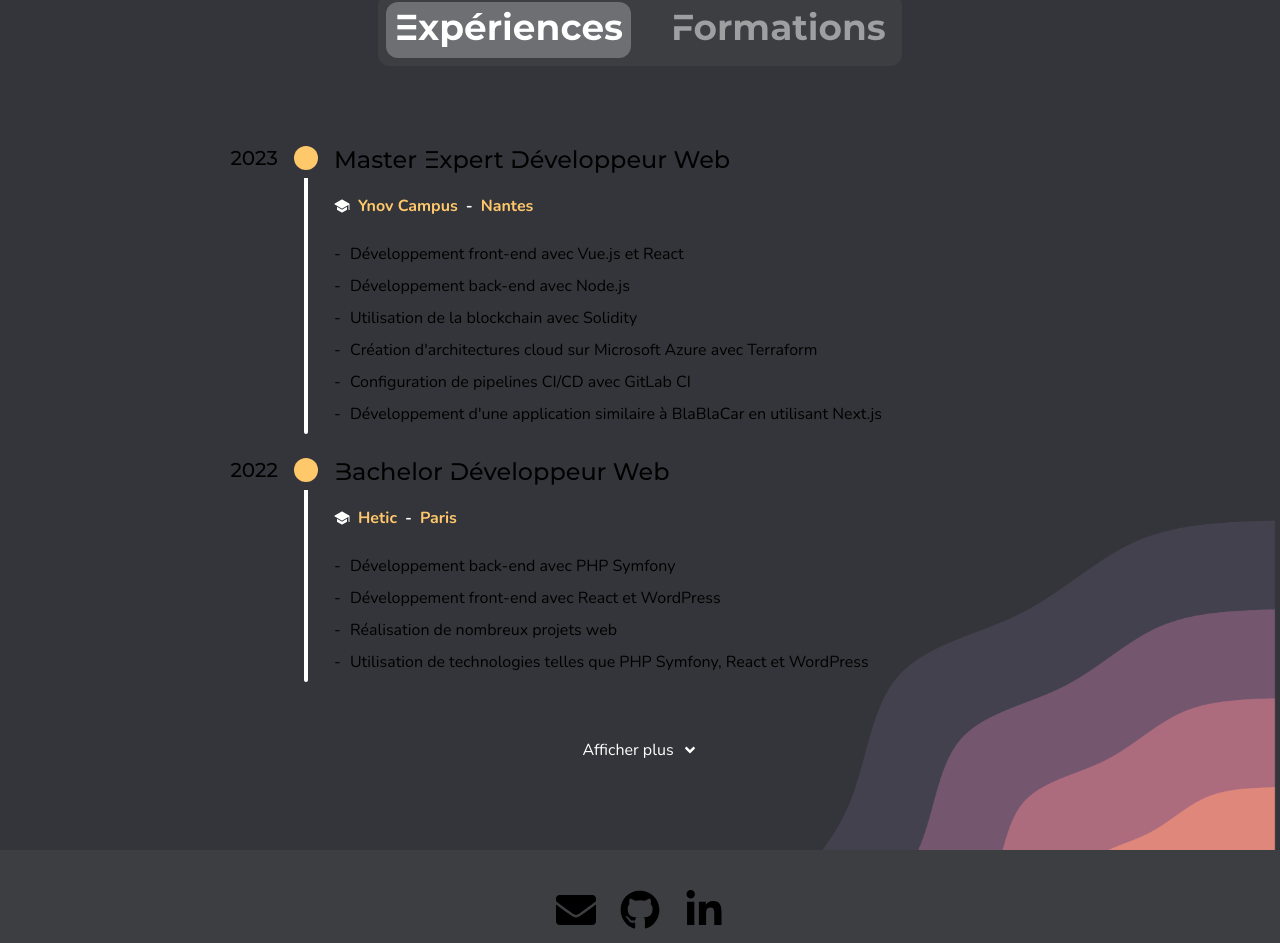
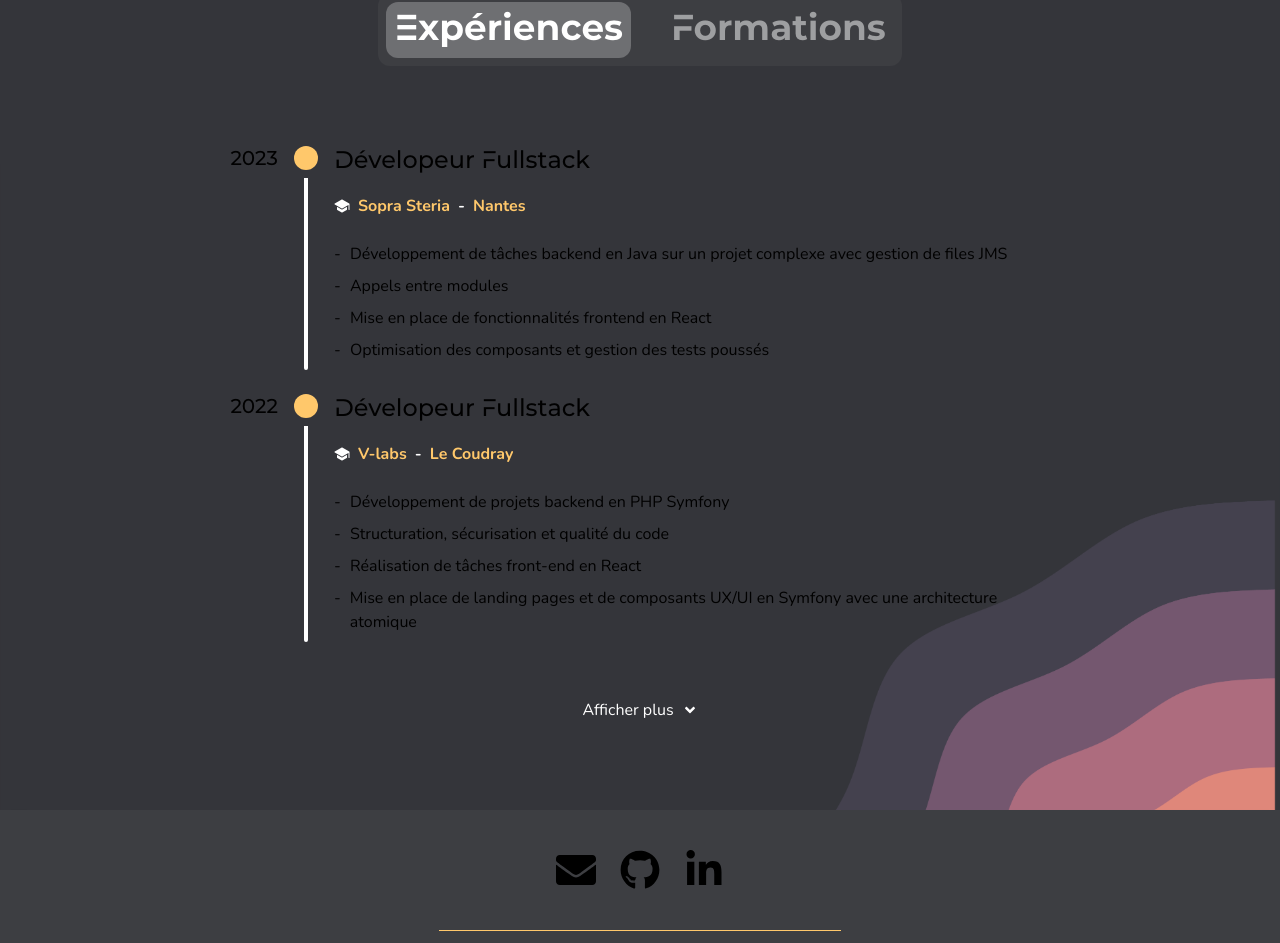
Before and after one commit to IPtitLu/portfolio-2023, a Next.js app in the folder application/: page / in a window 1280 px wide. Shown: the part 1266-2209 px from the top of the page. Built offline with nearby package versions, Linux system fonts and the light colour scheme.

Commit message:
set expériences content

```diff
--- a/application/app/page.tsx
+++ b/application/app/page.tsx
@@ -42,6 +42,7 @@ export default function Home() {
   };
 
   const visibleItems = showAll ? dataExperiences : dataExperiences.slice(0, 2);
+  const visibleItems2 = showAll ? dataStudies : dataStudies.slice(0, 2);
 
   useEffect(() => {
     if (sectionAboutInView && !sectionAboutLoaded) {
@@ -230,7 +231,7 @@ export default function Home() {
               </div>
               <div className={activeSection === 1 ? ' hidden' : 'w-full flex justify-center'}>
                 <ul className='w-full flex flex-col justify-center items-center mb-6'>
-                  {visibleItems.map((item: props, index) => (
+                  {visibleItems2.map((item: props, index) => (
                     <motion.li
                       key={item.id}
                       className='w-4/5 flex flex-row mb-6'
--- a/application/data/dataExperiences.json
+++ b/application/data/dataExperiences.json
@@ -1,6 +1,6 @@
 [
     {
-        "id": 6,
+        "id": 1,
         "date": 2023,
         "title": "Master Expert Développeur Web",
         "localisation": "Nantes",
@@ -15,7 +15,7 @@
         ]
     },
     {
-        "id": 6,
+        "id": 2,
         "date": 2022,
         "title": "Bachelor Développeur Web",
         "localisation": "Paris",
@@ -28,7 +28,7 @@
         ]
     },
     {
-        "id": 4,
+        "id": 3,
         "date": 2021,
         "title": "BTS SIO - option SLAM",
         "localisation": "Chartres",
@@ -42,7 +42,7 @@
         ]
     },
     {
-        "id": 5,
+        "id": 4,
         "date": 2019,
         "title": "Baccalauréat",
         "localisation": "Chartres",
--- a/application/data/dataStudies.json
+++ b/application/data/dataStudies.json
@@ -1,34 +1,65 @@
 [
   {
-        "id": 6,
+    "id": 1,
     "date": 2023,
-        "title": "Master Expert Développeur Web",
-        "localisation": "/vercel.svg",
-        "structure": "company",
-        "content": "Lorem Ipsum is simply dummy text of the printing and typesetting industry. Lorem Ipsum has been the industry's standard dummy text ever since the 1500s, when an unknown printer took a galley of type and scrambled it to make a type specimen book. It has survived not only five centuries, but also the leap into electronic typesetting, remaining essentially unchanged."
+    "title": "Dévelopeur Fullstack",
+    "localisation": "Nantes",
+    "structure": "Sopra Steria",
+    "competences": [
+      "Développement de tâches backend en Java sur un projet complexe avec gestion de files JMS",
+      "Appels entre modules",
+      "Mise en place de fonctionnalités frontend en React",
+      "Optimisation des composants et gestion des tests poussés"
+    ]
   },
   {
-        "id": 6,
+    "id": 2,
     "date": 2022,
-        "title": "Bachelor Développeur Web",
-        "localisation": "/vercel.svg",
-        "structure": "company",
-        "content": "Lorem Ipsum is simply dummy text of the printing and typesetting industry. Lorem Ipsum has been the industry's standard dummy text ever since the 1500s, when an unknown printer took a galley of type and scrambled it to make a type specimen book. It has survived not only five centuries, but also the leap into electronic typesetting, remaining essentially unchanged."
+    "title": "Dévelopeur Fullstack",
+    "localisation": "Le Coudray",
+    "structure": "V-labs",
+    "competences": [
+      "Développement de projets backend en PHP Symfony",
+      "Structuration, sécurisation et qualité du code",
+      "Réalisation de tâches front-end en React",
+      "Mise en place de landing pages et de composants UX/UI en Symfony avec une architecture atomique"
+    ]
+  },
+  {
+    "id": 3,
+    "date": 2021,
+    "title": "Développeur Fullstack",
+    "localisation": "Le Coudray",
+    "structure": "V-labs",
+    "competences": [
+      "Mise en place d'un site local de gestion en Symfony",
+      "Gestion d'utilisateurs, de concessions et de véhicules affiliés",
+      "Création d'une landing page pour Kropeo en Symfony",
+      "Ajout de blocs front-end sur le site v-labs.fr"
+    ]
   },
   {
     "id": 4,
-        "date": 2021,
-        "title": "BTS SIO - option SLAM",
-        "localisation": "/vercel.svg",
-        "structure": "company",
-        "content": "Lorem Ipsum is simply dummy text of the printing and typesetting industry. Lorem Ipsum has been the industry's standard dummy text ever since the 1500s, when an unknown printer took a galley of type and scrambled it to make a type specimen book. It has survived not only five centuries, but also the leap into electronic typesetting, remaining essentially unchanged."
+    "date": 2020,
+    "title": "Développeur backend",
+    "localisation": "Chartres",
+    "structure": "Ingencys",
+    "competences": [
+      "Migration d'un projet vers une technologie plus récente",
+      "Migration d'un projet en Flash vers JavaScript",
+      "Étape intermédiaire de migration ActionScript 2 vers ActionScript 3"
+    ]
   },
   {
     "id": 5,
-        "date": 2019,
-        "title": "Baccalauréat",
-        "localisation": "/vercel.svg",
-        "structure": "company",
-        "content": "Lorem Ipsum is simply dummy text of the printing and typesetting industry. Lorem Ipsum has been the industry's standard dummy text ever since the 1500s, when an unknown printer took a galley of type and scrambled it to make a type specimen book. It has survived not only five centuries, but also the leap into electronic typesetting, remaining essentially unchanged."
+    "date": 2020,
+    "title": "Développeur backend",
+    "localisation": "Chartres",
+    "structure": "Ingencys",
+    "competences": [
+      "Mise en place et développement d'un chatbot pour des structures d'e-commerce",
+      "Utilisation des technologies JavaScript, Node.js et JSON",
+      "Stage de première année de BTS"
+    ]
   }
 ]
```
Lines whose indentation alone changed are shown as unchanged.
